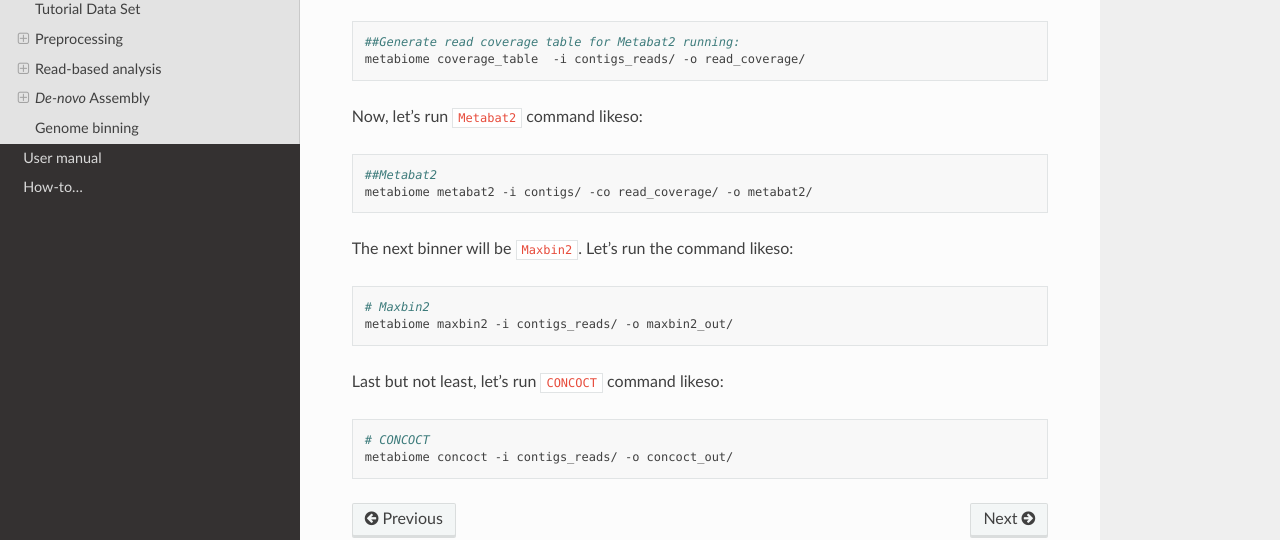
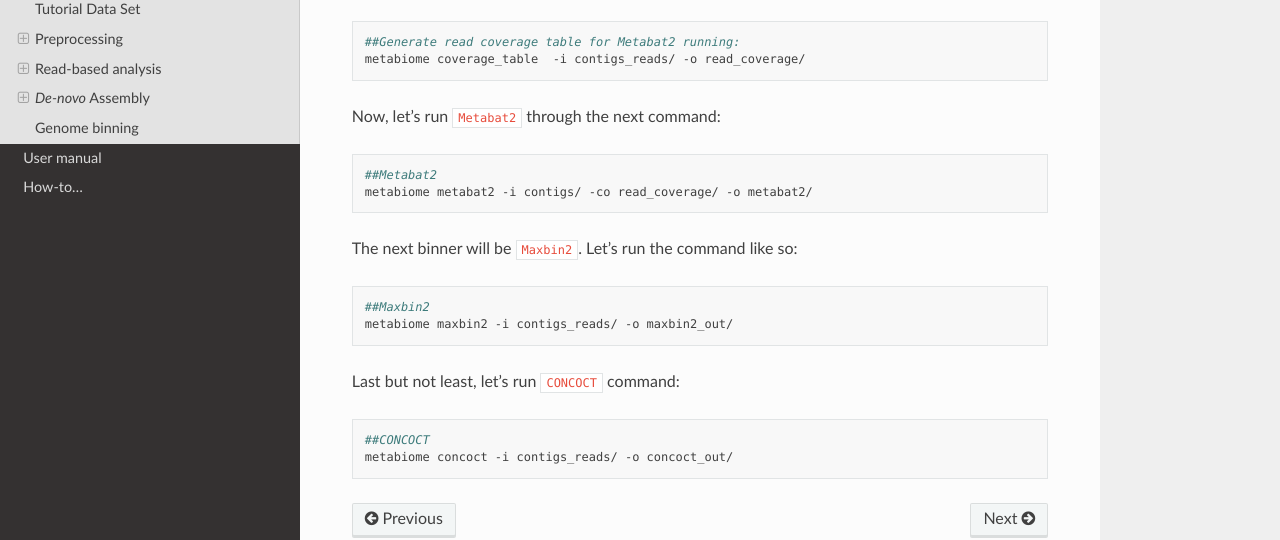
Before and after one commit to Nesper94/Metabiome, a Sphinx documentation site: the page built from documentation/source/tutorial.rst, in a window 1280 px wide and 900 px high, scrolled down 4826 px. Shown: the part 233-773 px from the top of the window. Built offline with Sphinx 7.4.7 and the Read the Docs theme 2.0.0, drawn with Linux system fonts in a browser that asks for light colours; some of the changed text lies outside the part shown.

Commit message:
Fix grammatic errors in metabiome tutorial

```diff
--- a/documentation/source/tutorial.rst
+++ b/documentation/source/tutorial.rst
@@ -94,7 +94,7 @@ and the PhiX (`phi-X174 <https://www.ncbi.nlm.nih.gov/nuccore/9626372>`_) Genome
 from the provided links.
 
 Now that we have downloaded the human and phage reference genomes,
-let's perform the decontamination with :code:`bowtie2` command likeso:
+let's perform the decontamination with :code:`bowtie2` command like so:
 
 .. code-block:: bash
 
@@ -126,7 +126,7 @@ Read-based analysis
 Taxonomic profiling
 -------------------
 
-Now, consider that you want to predict the taxonomic identity and relative abundance of your metagenomic samples. To do so, run the :code:`metaphlan3` command likeso:
+Now, consider that you want to predict the taxonomic identity and relative abundance of your metagenomic samples. To do so, run the :code:`metaphlan3` command like so:
 
 .. code-block:: bash
 
@@ -223,23 +223,23 @@ The following step is to generate bins from the previous draft genomes or contig
     ##Generate read coverage table for Metabat2 running:
     metabiome coverage_table  -i contigs_reads/ -o read_coverage/
 
-Now, let's run :code:`Metabat2` command likeso:
+Now, let's run :code:`Metabat2` through the next command:
 
 .. code-block:: bash
 
     ##Metabat2
     metabiome metabat2 -i contigs/ -co read_coverage/ -o metabat2/
 
-The next binner will be :code:`Maxbin2`. Let's run the command likeso:
+The next binner will be :code:`Maxbin2`. Let's run the command like so:
 
 .. code-block:: bash
 
-    # Maxbin2
+    ##Maxbin2
     metabiome maxbin2 -i contigs_reads/ -o maxbin2_out/
 
-Last but not least, let's run :code:`CONCOCT` command likeso:
+Last but not least, let's run :code:`CONCOCT` command:
 
 .. code-block:: bash
 
-    # CONCOCT
+    ##CONCOCT
     metabiome concoct -i contigs_reads/ -o concoct_out/
```
